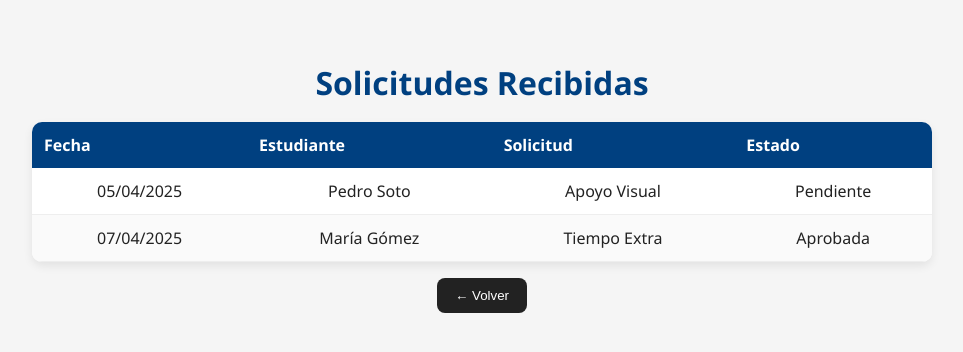
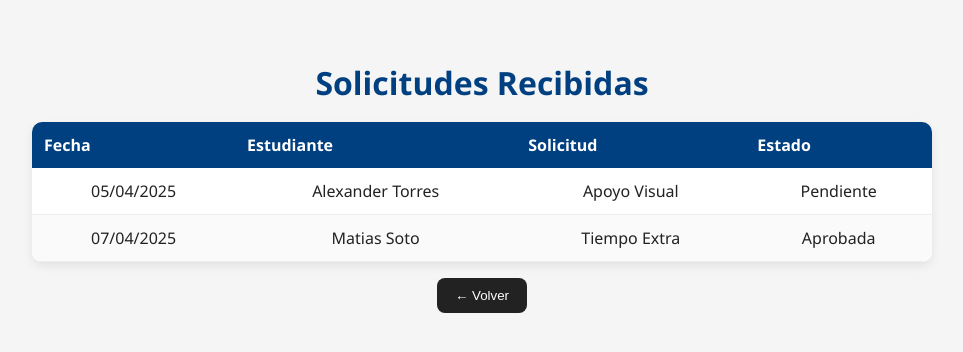
Before and after one commit to Xephyr573/Proyecto_Int, a React (Create React App) app in the folder proyecto-int/: page /docente/solicitudes in a window 1280 px wide. Shown: the top 352 px of the page, without its empty margins (158-1121 px from the left). Built offline with nearby package versions, Linux system fonts and the light colour scheme; no server answers.

Commit message:
modified:   proyecto-int/src/pages/homepage/Asesor/pages/EntrevistasRealizadas.js

```diff
--- a/proyecto-int/src/pages/homepage/Asesor/pages/EntrevistasRealizadas.js
+++ b/proyecto-int/src/pages/homepage/Asesor/pages/EntrevistasRealizadas.js
@@ -9,8 +9,8 @@ export default function EntrevistasRealizadas(){
       <table className="ases-table">
         <thead><tr><th>Fecha</th><th>Estudiante</th><th>Observaciones</th></tr></thead>
         <tbody>
-          <tr><td>08/04/2025</td><td>Pedro Soto</td><td>Se recomienda seguimiento semanal</td></tr>
-          <tr><td>10/04/2025</td><td>María Gómez</td><td>Avances positivos en apoyo cognitivo</td></tr>
+          <tr><td>08/04/2025</td><td>Alexander Torres</td><td>Se recomienda seguimiento semanal</td></tr>
+          <tr><td>10/04/2025</td><td>Matias Soto</td><td>Avances positivos en apoyo cognitivo</td></tr>
         </tbody>
       </table>
       <button className="btn-back" onClick={()=>navigate(-1)}>← Volver</button>
--- a/proyecto-int/src/pages/homepage/Asesor/pages/FichaEstudiantes.js
+++ b/proyecto-int/src/pages/homepage/Asesor/pages/FichaEstudiantes.js
@@ -9,8 +9,8 @@ export default function FichaEstudiantes(){
       <table className="ases-table">
         <thead><tr><th>Nombre</th><th>RUT</th><th>Apoyo</th><th>Estado</th></tr></thead>
         <tbody>
-          <tr><td>Juan Pérez</td><td>12.345.678-9</td><td>Visual</td><td>Activo</td></tr>
-          <tr><td>Camila Rojas</td><td>20.456.789-1</td><td>Auditivo</td><td>En seguimiento</td></tr>
+          <tr><td>Alexander Torres</td><td>12.345.678-9</td><td>Visual</td><td>Activo</td></tr>
+          <tr><td>Matias Soto</td><td>20.456.789-1</td><td>Auditivo</td><td>En seguimiento</td></tr>
         </tbody>
       </table>
       <button className="btn-back" onClick={()=>navigate(-1)}>← Volver</button>
--- a/proyecto-int/src/pages/homepage/Director/pages/AsistenciaDirector.js
+++ b/proyecto-int/src/pages/homepage/Director/pages/AsistenciaDirector.js
@@ -9,9 +9,9 @@ export default function AsistenciaDirector(){
       <table className="dir-table">
         <thead><tr><th>Fecha</th><th>Estudiante</th><th>Actividad</th><th>Estado</th></tr></thead>
         <tbody>
-          <tr><td>10/04/2025</td><td>Juan Pérez</td><td>Entrevista</td><td>Asistió</td></tr>
-          <tr><td>12/04/2025</td><td>Ana Torres</td><td>Clase de Apoyo</td><td>No Asistió</td></tr>
-          <tr><td>15/04/2025</td><td>Lucas Rojas</td><td>Tutoría</td><td>Asistió</td></tr>
+          <tr><td>10/04/2025</td><td>Alexander Torres</td><td>Entrevista</td><td>Asistió</td></tr>
+          <tr><td>12/04/2025</td><td>Matias Soto</td><td>Clase de Apoyo</td><td>No Asistió</td></tr>
+          <tr><td>15/04/2025</td><td>Benjamin Urra</td><td>Tutoría</td><td>Asistió</td></tr>
         </tbody>
       </table>
       <button className="btn-back" onClick={()=>navigate(-1)}>← Volver</button>
--- a/proyecto-int/src/pages/homepage/Docente/pages/AsistenciaEstudiantes.js
+++ b/proyecto-int/src/pages/homepage/Docente/pages/AsistenciaEstudiantes.js
@@ -9,8 +9,8 @@ export default function AsistenciaEstudiantes(){
       <table className="doc-table">
         <thead><tr><th>Fecha</th><th>Estudiante</th><th>Tipo</th><th>Estado</th></tr></thead>
         <tbody>
-          <tr><td>08/04/2025</td><td>Juan Pérez</td><td>Entrevista</td><td>Asistió</td></tr>
-          <tr><td>10/04/2025</td><td>Camila Rojas</td><td>Clase</td><td>No Asistió</td></tr>
+          <tr><td>08/04/2025</td><td>Alexander Torres</td><td>Entrevista</td><td>Asistió</td></tr>
+          <tr><td>10/04/2025</td><td>Matias Soto</td><td>Clase</td><td>No Asistió</td></tr>
         </tbody>
       </table>
       <button className="btn-back" onClick={()=>navigate(-1)}>← Volver</button>
--- a/proyecto-int/src/pages/homepage/Docente/pages/SolicitudesRecibidas.js
+++ b/proyecto-int/src/pages/homepage/Docente/pages/SolicitudesRecibidas.js
@@ -9,8 +9,8 @@ export default function SolicitudesRecibidas(){
       <table className="doc-table">
         <thead><tr><th>Fecha</th><th>Estudiante</th><th>Solicitud</th><th>Estado</th></tr></thead>
         <tbody>
-          <tr><td>05/04/2025</td><td>Pedro Soto</td><td>Apoyo Visual</td><td>Pendiente</td></tr>
-          <tr><td>07/04/2025</td><td>María Gómez</td><td>Tiempo Extra</td><td>Aprobada</td></tr>
+          <tr><td>05/04/2025</td><td>Alexander Torres</td><td>Apoyo Visual</td><td>Pendiente</td></tr>
+          <tr><td>07/04/2025</td><td>Matias Soto</td><td>Tiempo Extra</td><td>Aprobada</td></tr>
         </tbody>
       </table>
       <button className="btn-back" onClick={()=>navigate(-1)}>← Volver</button>
```
